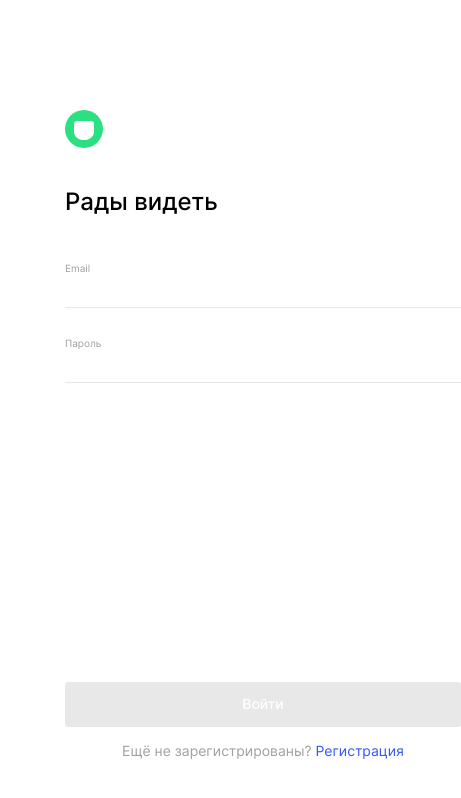
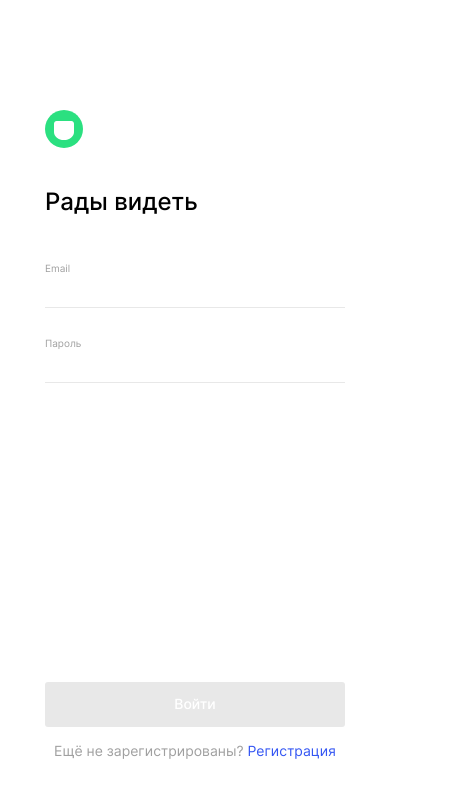
Before and after one commit to Avellow/movies-explorer-frontend, a React (Create React App) app: page /signin in a window 390 px wide. Shown: the top 798 px of the page, 461 px wide, since content can reach past the window. Built offline with nearby package versions, Linux system fonts and the light colour scheme.

Commit message:
hotfix исправить баг размера форм при маленьком разрешении экрана

```diff
--- a/src/components/AuthForm/AuthForm.module.css
+++ b/src/components/AuthForm/AuthForm.module.css
@@ -35,3 +35,9 @@
     background-color: #E8E8E8;
     cursor: not-allowed;
 }
+
+@media screen and (max-width: 525px) {
+    .form {
+        width: 300px;
+    }
+}
--- a/src/components/ProfileForm/ProfileForm.module.css
+++ b/src/components/ProfileForm/ProfileForm.module.css
@@ -53,3 +53,9 @@
 .logout:hover {
     opacity: .8;
 }
+
+@media screen and (max-width: 525px) {
+    .form {
+        width: 300px;
+    }
+}
--- a/src/vendor/variables.css
+++ b/src/vendor/variables.css
@@ -29,9 +29,3 @@
         --card-width: calc(100vw * 300 / 420);
     }
 }
-
-@media screen and (max-width: 525px) {
-    :root {
-        --form-side-padding: calc(50% - 130px);
-    }
-}
```
